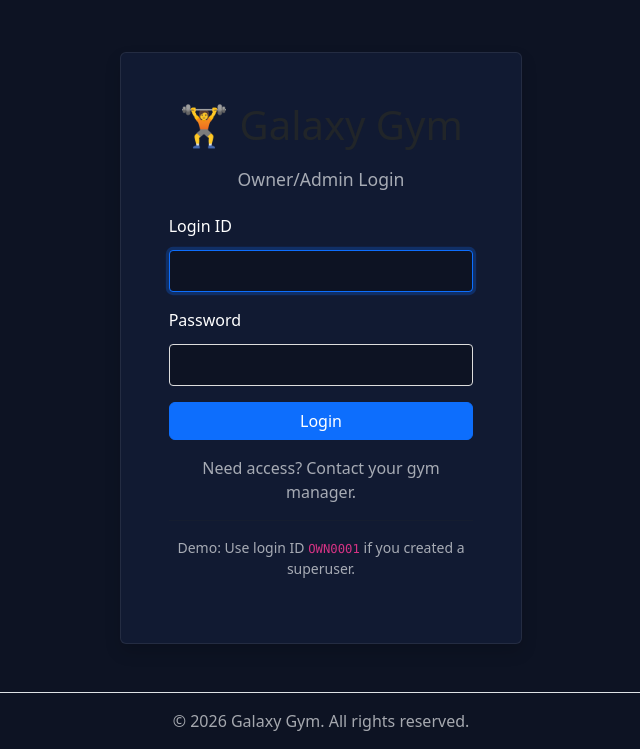
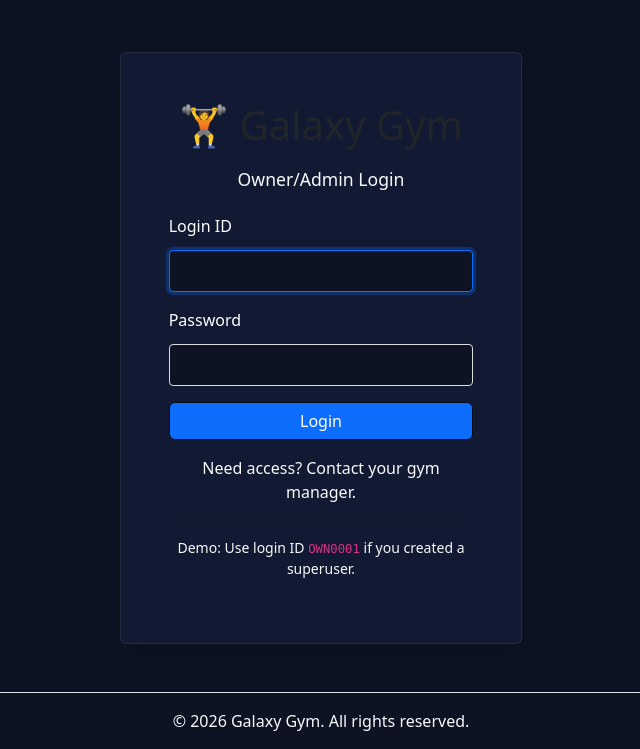
Before and after one commit to kalibilly/GalaxyGym, a Django app: page /accounts/login/?next=/attendance/1/ in a window 1280 px wide. Shown: the part 56-805 px from the top of the page, without its empty margins (319-959 px from the left). Run offline with Django 5.2, Linux system fonts and the light colour scheme; parts of the project's set-up code (start-up, migrations or seed data) failed here and were passed over.

Commit message:
Update dark-theme.css

```diff
--- a/static/css/dark-theme.css
+++ b/static/css/dark-theme.css
@@ -20,7 +20,7 @@ body {
 
 .btn-primary {
     background-color: #0d6efd;
-    border-color: #0d6efd;
+    border-color: #030c1a;
 }
 
 .btn-outline-light {
@@ -74,7 +74,7 @@ form label, .form-label {
 }
 
 .text-muted {
-    color: rgba(248,249,250,0.65) !important;
+    color: rgb(247, 249, 250) !important;
 }
 
 .footer-dark {
```
